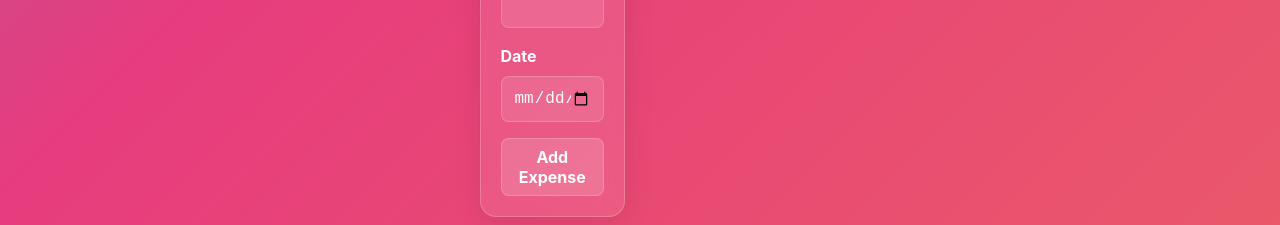
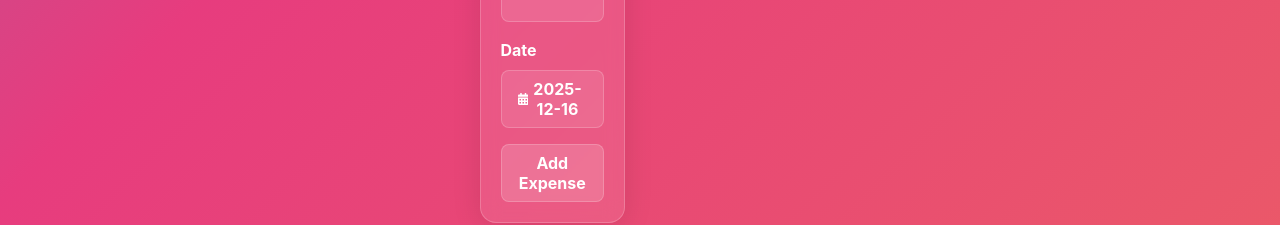
Before and after one commit to Akash2001-sudo/spendly, a React (Vite) app: page / in a window 1280 px wide. Shown: the part 483-708 px from the top of the page. Built offline with nearby package versions, Linux system fonts and the light colour scheme; no server answers.

Commit message:
Rectified the date field UI issue

```diff
--- a/package.json
+++ b/package.json
@@ -11,8 +11,10 @@
   },
   "dependencies": {
     "@tanstack/react-query": "^5.90.12",
+    "@types/react-datepicker": "^6.2.0",
     "axios": "^1.13.2",
     "react": "^19.2.0",
+    "react-datepicker": "^9.0.0",
     "react-dom": "^19.2.0",
     "react-icons": "^5.5.0",
     "recharts": "^3.6.0",
--- a/src/App.css
+++ b/src/App.css
@@ -397,3 +397,58 @@ label {
   from {bottom: 30px; opacity: 1;}
   to {bottom: 0; opacity: 0;}
 }
+
+/* React Datepicker Customization */
+.react-datepicker-wrapper {
+  width: 100%;
+}
+
+.custom-date-input {
+  width: 100%;
+  background: rgba(255, 255, 255, 0.1);
+  border: 1px solid rgba(255, 255, 255, 0.2);
+  color: #fff;
+  display: flex;
+  align-items: center;
+  justify-content: space-between;
+}
+
+.custom-date-input:hover {
+  background: rgba(255, 255, 255, 0.2);
+}
+
+.react-datepicker {
+  font-family: -apple-system, BlinkMacSystemFont, 'Segoe UI', Roboto, 'Helvetica Neue', Arial, sans-serif;
+  background: rgba(0, 0, 0, 0.3);
+  backdrop-filter: blur(10px);
+  -webkit-backdrop-filter: blur(10px);
+  border: 1px solid rgba(255, 255, 255, 0.2);
+  border-radius: 16px;
+  color: #fff;
+}
+
+.react-datepicker__header {
+  background: transparent;
+  border-bottom: 1px solid rgba(255, 255, 255, 0.2);
+}
+
+.react-datepicker__current-month,
+.react-datepicker-time__header,
+.react-datepicker__day-name,
+.react-datepicker__day,
+.react-datepicker__time-name {
+  color: #fff;
+}
+
+.react-datepicker__day:hover {
+  background-color: rgba(255, 255, 255, 0.1);
+}
+
+.react-datepicker__day--selected,
+.react-datepicker__day--keyboard-selected {
+  background-color: rgba(255, 255, 255, 0.2);
+}
+
+.react-datepicker__triangle {
+  border-bottom-color: rgba(0, 0, 0, 0.3) !important;
+}
--- a/src/components/ExpenseForm.tsx
+++ b/src/components/ExpenseForm.tsx
@@ -1,27 +1,38 @@
-import { useState } from 'react';
+import { useState, forwardRef } from 'react';
+import DatePicker from 'react-datepicker';
+import 'react-datepicker/dist/react-datepicker.css';
+import { FaCalendarAlt } from 'react-icons/fa';
 import { useCreateExpense } from '../hooks/useExpenses';
 
 const ExpenseForm = () => {
   const [description, setDescription] = useState('');
   const [amount, setAmount] = useState('');
   const [category, setCategory] = useState('');
-  const [date, setDate] = useState('');
+  const [date, setDate] = useState<Date | null>(new Date());
 
   const createExpense = useCreateExpense();
 
   const handleSubmit = (e: React.FormEvent) => {
     e.preventDefault();
+    if (!date) return;
     createExpense.mutate({
       description,
       amount: parseFloat(amount),
       category,
-      date,
+      date: date.toISOString().split('T')[0], // Format date to YYYY-MM-DD
     });
     setDescription('');
     setAmount('');
     setCategory('');
-    setDate('');
+    setDate(new Date());
   };
+
+  const CustomDateInput = forwardRef(({ value, onClick }: any, ref: any) => (
+    <button className="btn custom-date-input" onClick={onClick} ref={ref}>
+      <FaCalendarAlt />
+      <span>{value || 'Select Date'}</span>
+    </button>
+  ));
 
   return (
     <div className="card">
@@ -64,14 +75,12 @@ const ExpenseForm = () => {
             />
           </div>
           <div className="form-group">
-            <label htmlFor="date">Date</label>
-            <input
-              id="date"
-              type="date"
-              className="form-control"
-              value={date}
-              onChange={(e) => setDate(e.target.value)}
-              required
+            <label>Date</label>
+            <DatePicker
+              selected={date}
+              onChange={(date: Date | null) => setDate(date)}
+              customInput={<CustomDateInput />}
+              dateFormat="yyyy-MM-dd"
             />
           </div>
           <button className="btn btn-primary" type="submit" disabled={createExpense.isPending}>
```
Also changed, not shown: 1 other file (tests, documents, lock files or other folders).
